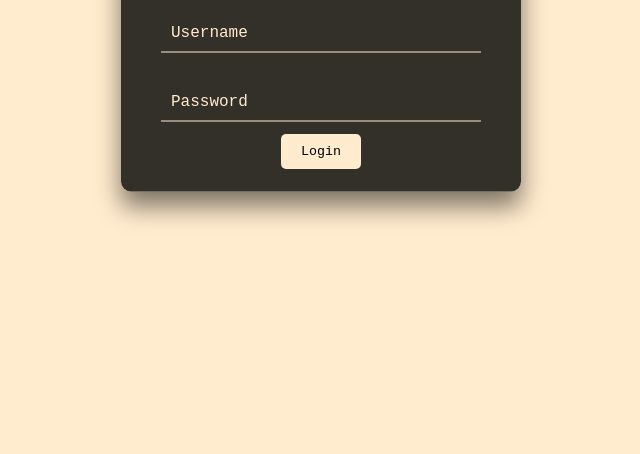
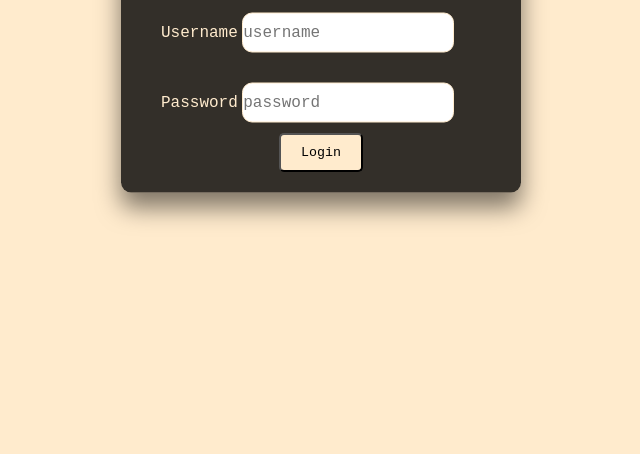
Before and after one commit to ViswaasLP/Login, a plain HTML site: page index.html in a window 1280 px wide. Shown: the part 346-800 px from the top of the page, without its empty margins (319-959 px from the left). Drawn offline with Linux system fonts and the light colour scheme.

Commit message:
Added visual flow indicators

```diff
--- a/index.html
+++ b/index.html
@@ -9,15 +9,15 @@
             <h2>Login</h2>
             <form>
                 <div class = "inputBox">
+                    <label for="username">Username</label>
+                    <input type = "text" name = "" required = "" id = "username" placeholder="username">
 
-                    <input type = "text" name = "" required = "">
-                    <label>Username</label>
 
                 </div>
                 <div class = "inputBox">
+                    <label for="password">Password</label>
+                    <input type = "password" name = "" required = "" id = "password" placeholder = "password">
 
-                    <input type = "password" name = "" required = "">
-                    <label>Password</label>
 
                 </div>
                 <input type = "submit" name = "" value = "Login">
--- a/style.css
+++ b/style.css
@@ -33,15 +33,14 @@ body{
 }
 
 .box .inputBox input{
-    width: 100%;
+
     padding: 10px 0;
     font-size: 16px;
-    color: blanchedalmond;
+    border-radius: 10px;
     margin-bottom: 30px;
-    border: none;
-    border-bottom: 1px solid blanchedalmond;
-    outline: none;
-    background: transparent;
+    border: 1px solid blanchedalmond;
+    outline-color: blue;
+
     font-family: 'Courier New', Courier, monospace;
 
 
@@ -49,14 +48,12 @@ body{
 }
 
 .box .inputBox label{
-    position: absolute;
-    top: 0;
-    left: 0;
-    padding: 10px;
+
+
     font-size: 16px;
     color: blanchedalmond  ;
-    pointer-events: none;
-    transition: .5%;
+
+
     font-family: 'Courier New', Courier, monospace;
 
 
@@ -64,20 +61,6 @@ body{
 
 }
 
-.box label{
-    font-size: 10px;
-    color: blanchedalmond  ;
-}
-
-.box .inputBox input:focus ~ label,
-.box .inputBox input:valid ~ label
-
-{
-    top: -18px;
-    left: 0;
-    color: blanchedalmond;
-    font-size: 12px;
-}
 
 .box input[type="submit"]{
     left: 50%;
@@ -86,12 +69,29 @@ body{
     font-family: 'Courier New', Courier, monospace;
 
     background: transparent;
-    border: none;
-    outline: none;
+    outline-color: blue;
     color: #000000;
-    background: blanchedalmond;
+    background: #ffebcd;
     padding: 10px 20px;
     cursor: pointer;
     border-radius: 5px;
 
 }
+
+.box input[type="submit"]:focus{
+    left: 50%;
+    position: absolute;
+    transform: translate(-50%,-50%);
+    font-family: 'Courier New', Courier, monospace;
+
+    background: transparent;
+    outline-color: blue;
+    color: #000000;
+    background: #75FF75;
+    padding: 10px 20px;
+    cursor: pointer;
+    border-radius: 5px;
+
+}
+
+*/
```
